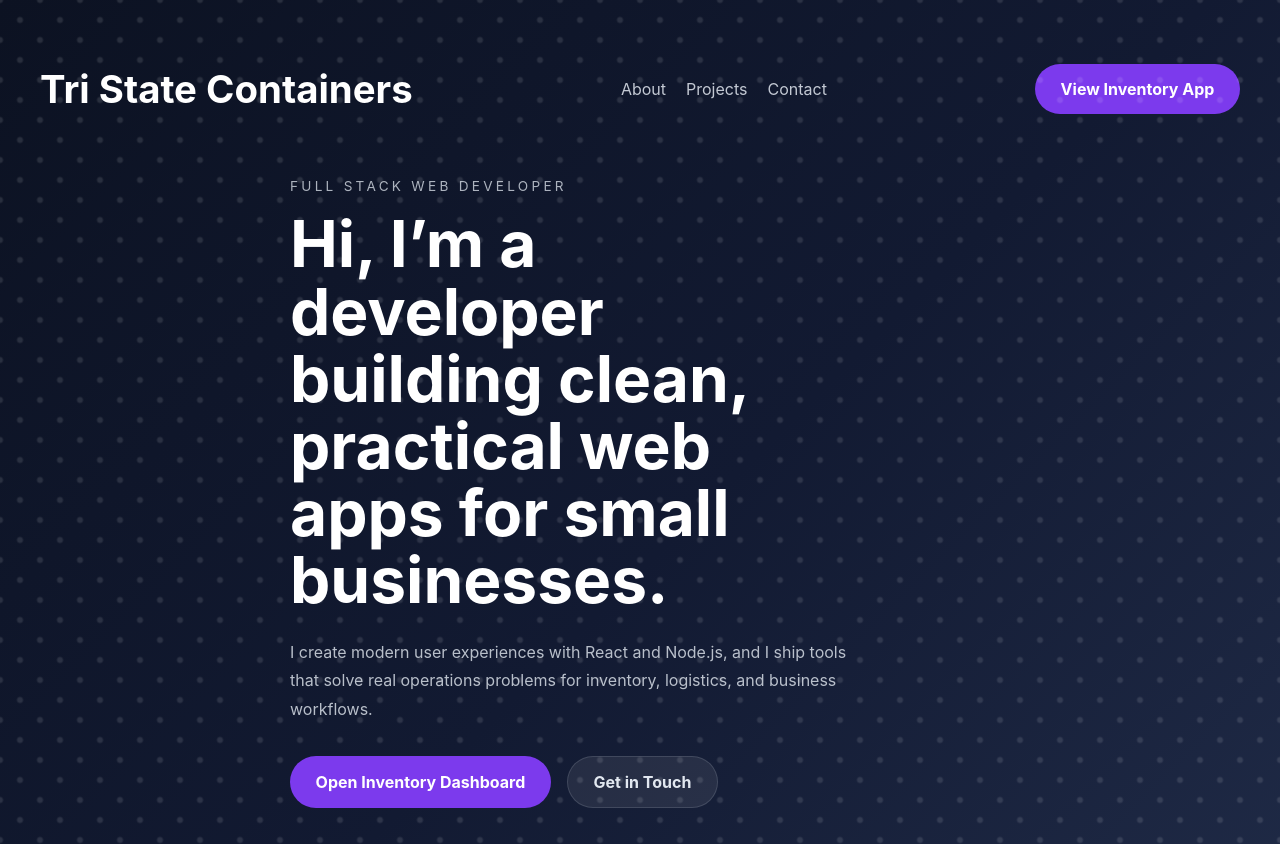
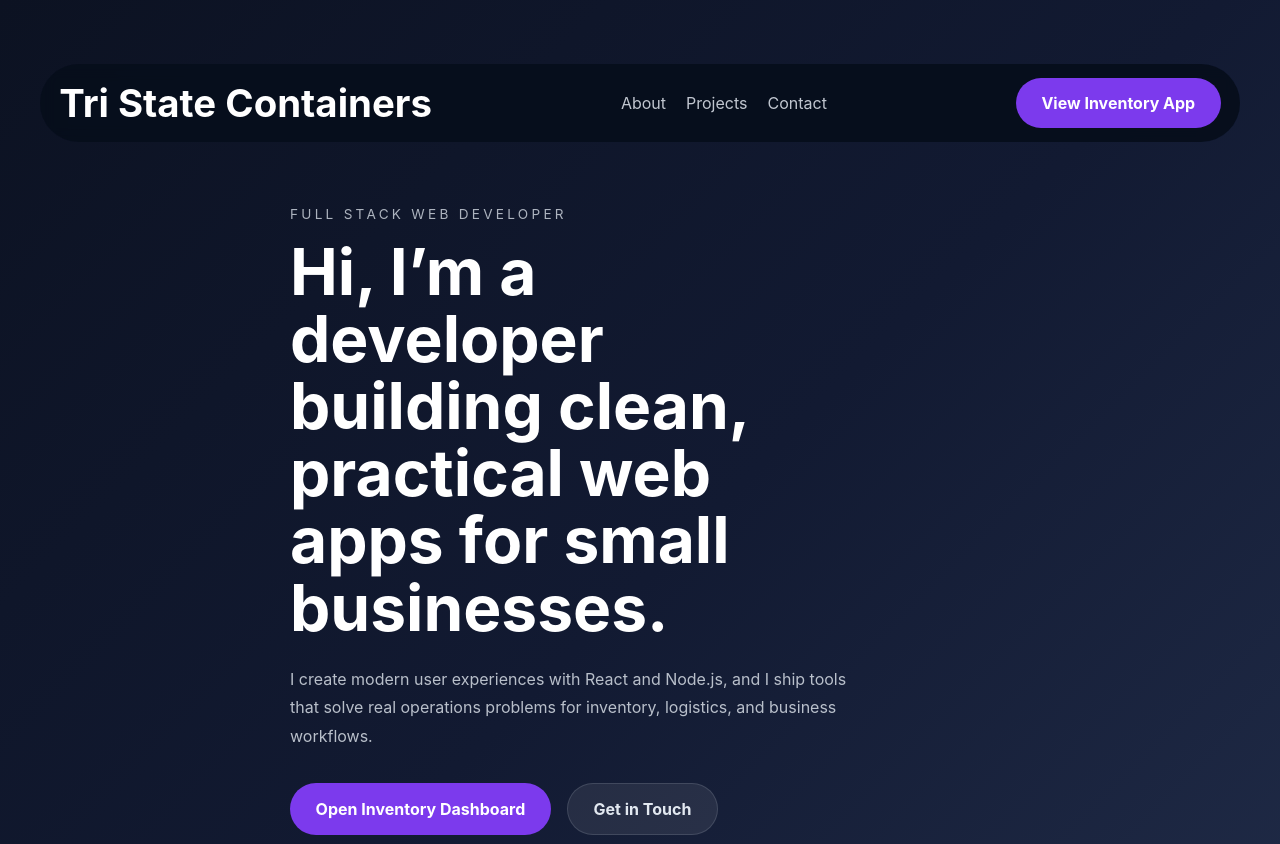
Before and after one commit to osoplateado/inventoryManagement, a React (Vite) app: page / in a window 1280 px wide. Shown: the top 844 px of the page. Built offline with nearby package versions, Linux system fonts and the light colour scheme.

Commit message:
background highlights with cursor

```diff
--- a/styles.css
+++ b/styles.css
@@ -34,6 +34,12 @@ textarea {
   justify-content: space-between;
   align-items: center;
   gap: 1rem;
+  position: relative;
+  z-index: 2;
+  background: rgba(7, 14, 28, 0.95);
+  padding: 0.85rem 1.2rem;
+  border-radius: 999px;
+  backdrop-filter: blur(8px);
 }
 .site-nav {
   display: flex;
@@ -50,23 +56,41 @@ textarea {
 .site-header {
   position: relative;
   overflow: hidden;
-  background: linear-gradient(135deg, #0c1222 0%, #121a32 55%, #1f2a46 100%);
+  background: #0b1222;
   color: white;
   padding: 4rem 0 3rem;
+}
+.site-header > .container {
+  position: relative;
+  z-index: 2;
 }
 .site-header::before {
   content: '';
   position: absolute;
   inset: 0;
+  background: linear-gradient(135deg, #0c1222 0%, #121a32 55%, #1f2a46 100%);
+  opacity: 1;
+  pointer-events: none;
+  z-index: 0;
+}
+.site-header::after {
+  content: '';
+  position: absolute;
+  inset: 0;
   background-image:
-    radial-gradient(circle at var(--mouse-x, 50%) var(--mouse-y, 50%), rgba(255, 255, 255, calc(0.5 * var(--mouse-active, 0))), rgba(255, 255, 255, 0) 220px),
-    radial-gradient(circle, rgba(255, 255, 255, calc(0.12 + 0.28 * var(--mouse-active, 0))) 2px, transparent 4px),
-    radial-gradient(circle, rgba(255, 255, 255, calc(0.12 + 0.28 * var(--mouse-active, 0))) 2px, transparent 4px);
-  background-size: auto, 40px 40px, 40px 40px;
-  background-position: 0 0, 0 0, 20px 20px;
-  background-repeat: no-repeat, repeat, repeat;
+    radial-gradient(circle, rgba(255, 255, 255) 2px, transparent 4px),
+    radial-gradient(circle, rgba(255, 255, 255) 2px, transparent 4px),
+    radial-gradient(circle at var(--mouse-x, 50%) var(--mouse-y, 50%), rgba(255, 255, 255, 1) 3px, transparent 5px);
+  background-size: 40px 40px, 40px 40px, 40px 40px;
+  background-position: 0 0, 20px 20px, 0 0;
+  background-repeat: repeat, repeat, no-repeat;
+  -webkit-mask-image: radial-gradient(circle at var(--mouse-x, 50%) var(--mouse-y, 50%), rgba(255, 255, 255, var(--mouse-active, 1)) 0%, rgba(255, 255, 255, 0) 120px);
+  mask-image: radial-gradient(circle at var(--mouse-x, 50%) var(--mouse-y, 50%), rgba(255, 255, 255, var(--mouse-active, 1)) 0%, rgba(255, 255, 255, 0) 120px);
+  mask-mode: alpha;
+  -webkit-mask-mode: alpha;
+  pointer-events: none;
   opacity: 0.95;
-  pointer-events: none;
+  z-index: 1;
 }
 .site-header.hero {
   min-height: 720px;
```
